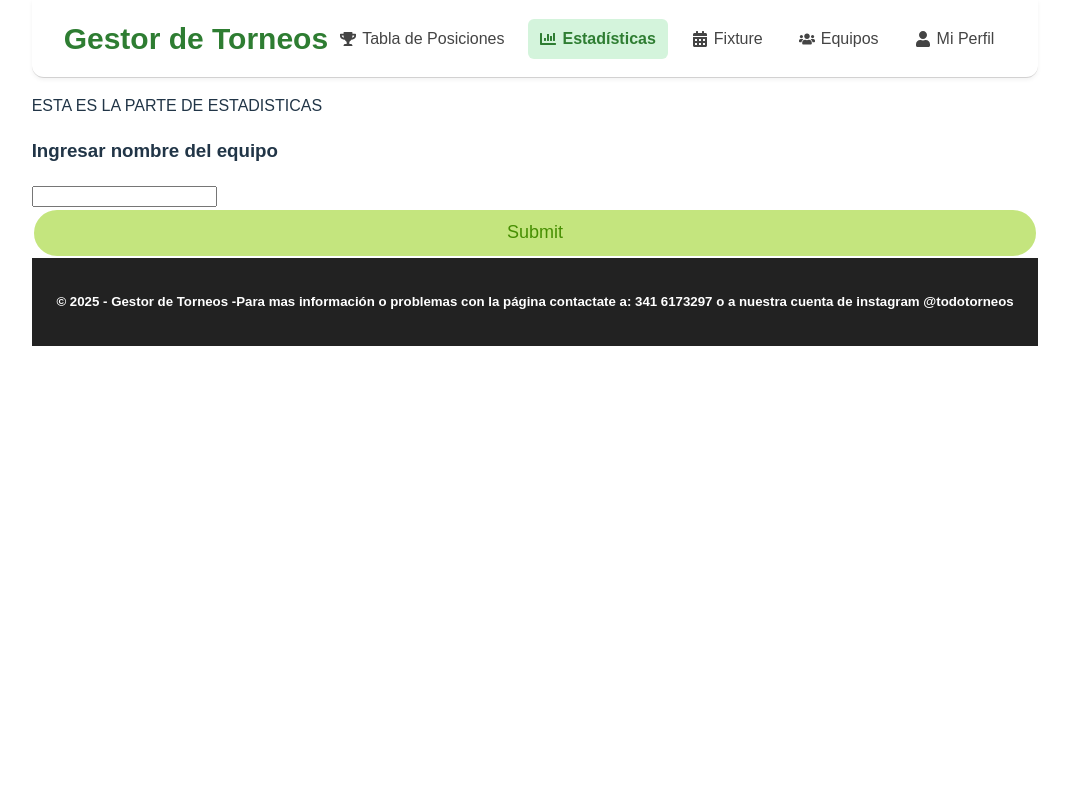
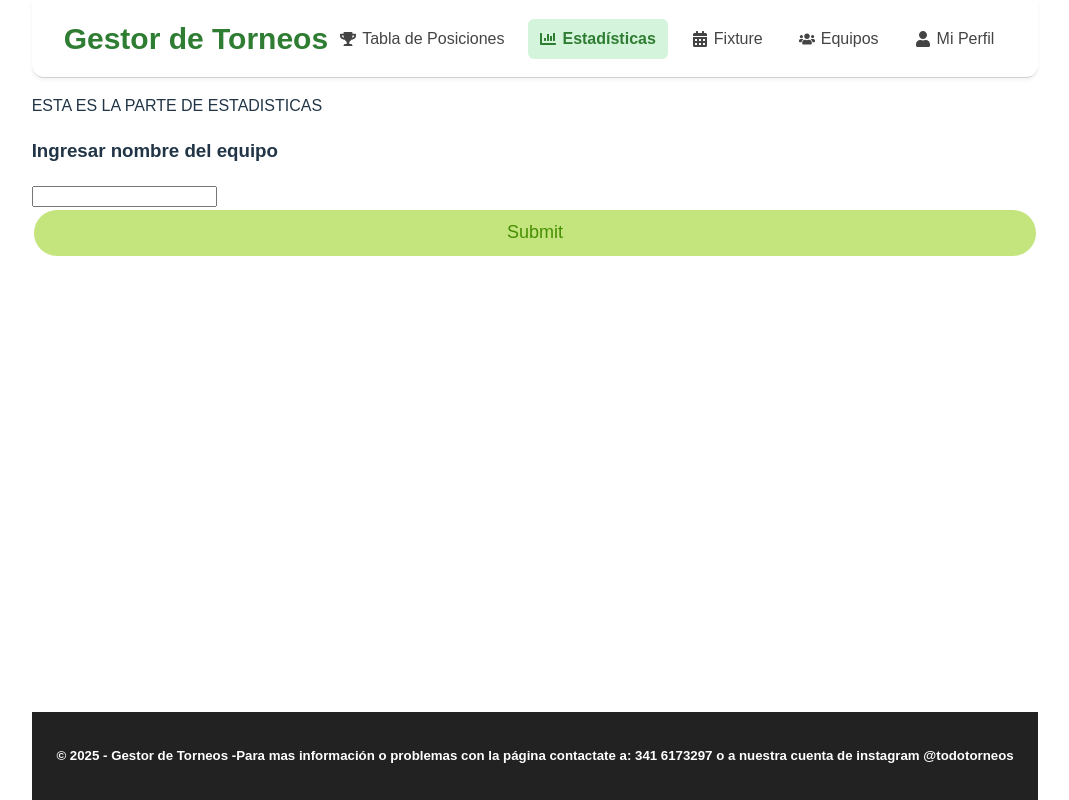
Before and after one commit to tomasandino12/frontend-TPtorneos, a React (Vite) app: page /gestorTorneos/estadisticas in a window 1280 px wide. Shown: the whole page, without its empty margins (105-1174 px from the left). Built offline with nearby package versions, Linux system fonts and the light colour scheme.

Commit message:
footer abajo problema con el ancho

```diff
--- a/src/App.css
+++ b/src/App.css
@@ -5,7 +5,7 @@ html, body {
 }
 
 /* El contenedor principal de la app */
-#root {
+#indexPage {
   display: flex;
   flex-direction: column;
   min-height: 100vh; /* 100% de la altura de la pantalla */
--- a/src/pages/GestorTorneos.jsx
+++ b/src/pages/GestorTorneos.jsx
@@ -4,7 +4,7 @@ import { FaTrophy, FaChartBar, FaCalendarAlt, FaUsers, FaUser } from "react-icon
 
 function GestorTorneos() {
   return (
-    <div className="IndexPage">
+    <div className="layout">
       <nav className="navbar">
         <div className="navdiv">
           <div className="logo">
@@ -45,11 +45,11 @@ function GestorTorneos() {
         </div>
       </nav>
 
-      <main className="main-content">
+      <main className="content">
         <Outlet />
       </main>
 
-      <footer>
+      <footer className="footer">
         <h5>© 2025 - Gestor de Torneos -Para mas información o problemas con la página contactate a: 341 6173297 o a nuestra cuenta de instagram @todotorneos</h5>
       </footer>
     </div>
--- a/src/styles/IndexStyle.css
+++ b/src/styles/IndexStyle.css
@@ -1,10 +1,12 @@
 * {
   text-decoration: none;
+  box-sizing: border-box;
 }
 
 body {
   margin: 0;
   padding: 0;
+  width: 100%;
   box-sizing: border-box;
   font-family: sans-serif;
   overflow-x: hidden; /* evita scroll lateral */
@@ -101,16 +103,26 @@ td {
   margin-bottom: 8px;
   font-size: 16px;
 }
-
+/* tamaño y posicion de navBar, footer y body */
 html, body {
   height: 100%;
   margin: 0;
   display: flex;
   flex-direction: column;
+  width: 100%;
 }
 
-main {
+main, .content {
   flex: 1;
+  width: 100%;
+  box-sizing: border-box;
+}
+
+.layout {
+  display: flex;
+  flex-direction: column;
+  min-height: 100vh;
+  width: 100%;
 }
 
 footer {
@@ -118,4 +130,5 @@ footer {
   color: white;
   text-align: center;
   padding: 12px;
+  width: 100%;
 }
```
